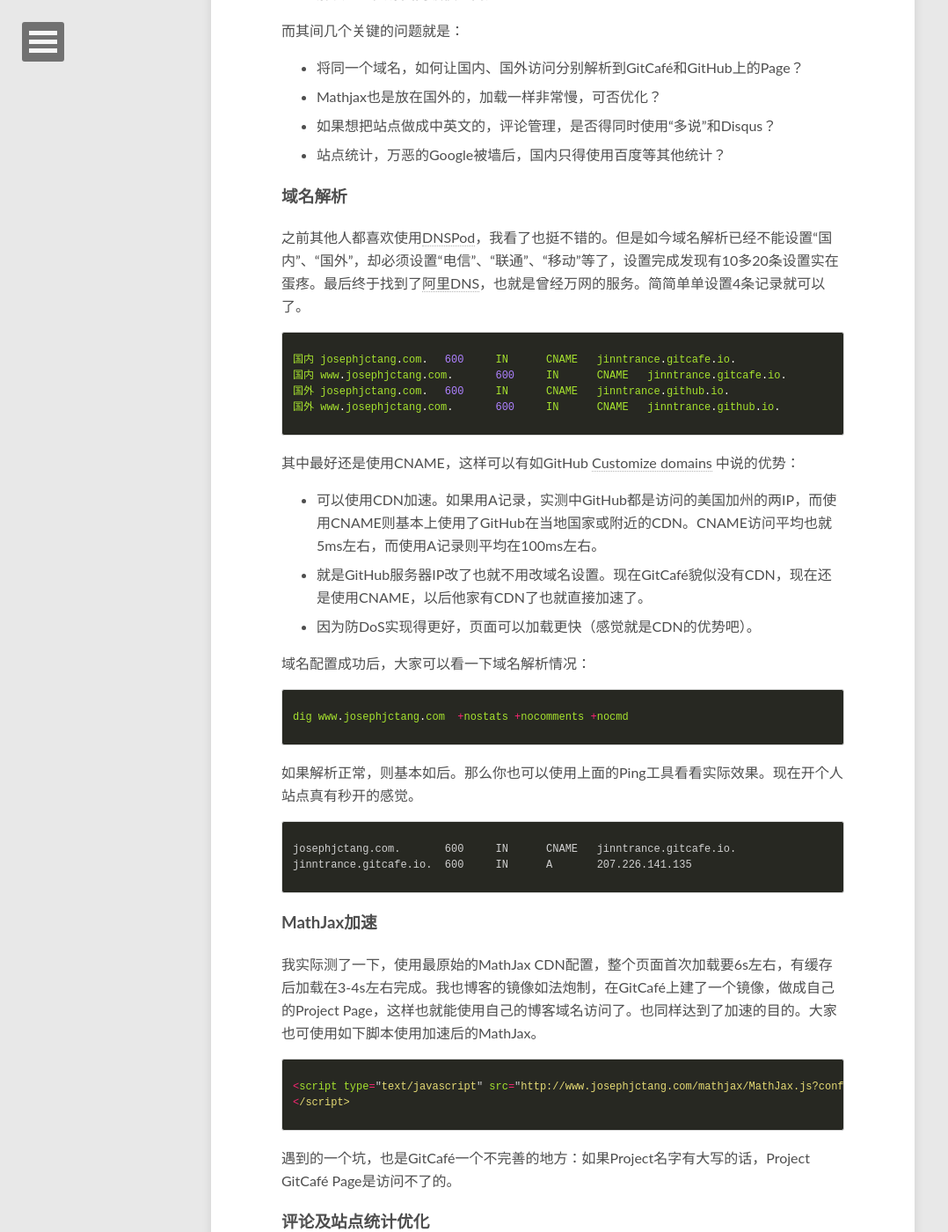
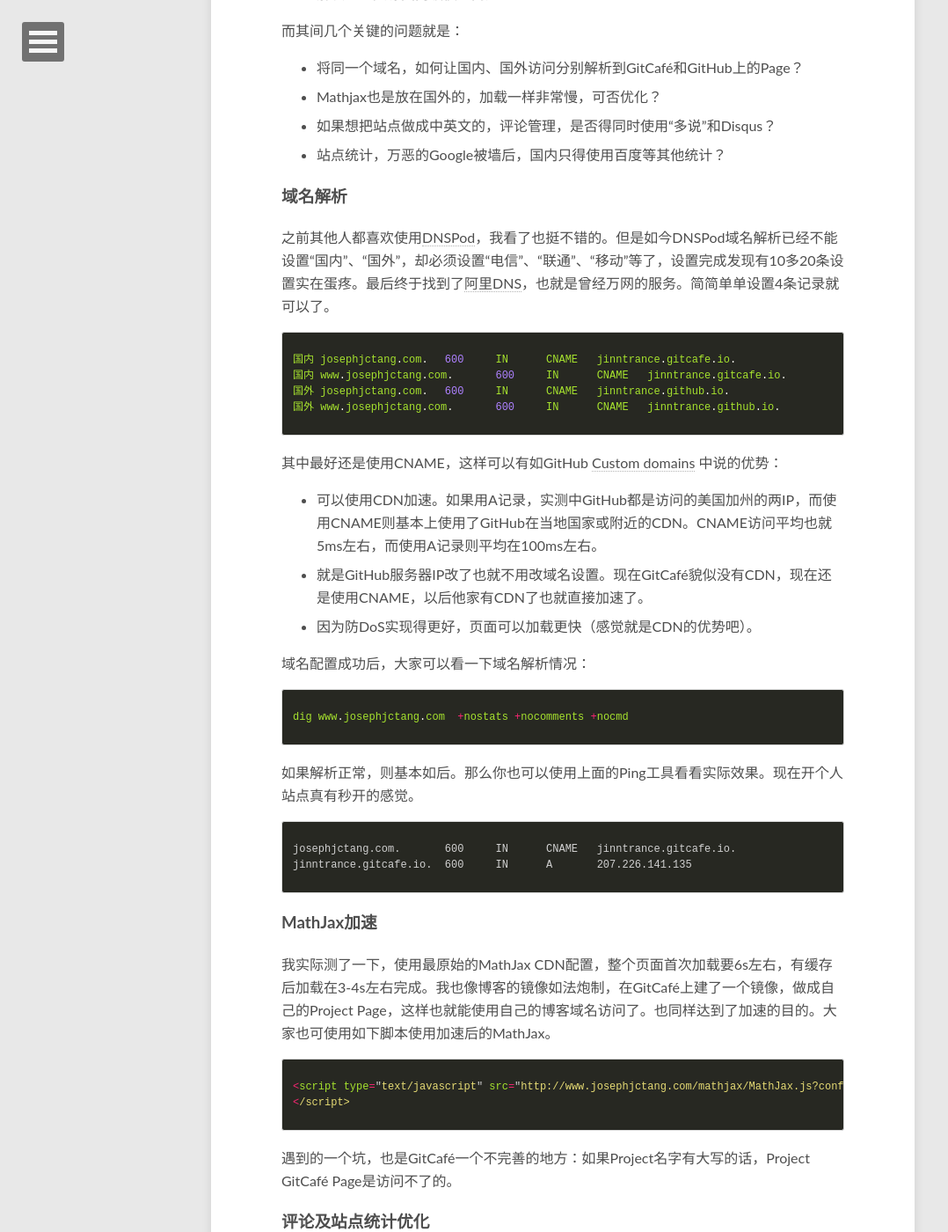
Before and after one commit to jinntrance/blog, a Jekyll site: the page built from _posts/2015-03-22-github.markdown, in a window 1280 px wide and 1400 px high, scrolled down 917 px. Shown: the whole window at 88% size, without its empty margins (0-1078 px from the left). Built offline with Jekyll 4.4.1, drawn with Linux system fonts in a browser that asks for light colours; comment, search, counter and statistics services are not loaded.

Commit message:
修改博文

```diff
--- a/_posts/2015-03-22-github.markdown
+++ b/_posts/2015-03-22-github.markdown
@@ -43,7 +43,7 @@
 
 ### 域名解析
 
-之前其他人都喜欢使用[DNSPod]，我看了也挺不错的。但是如今域名解析已经不能设置“国内”、“国外”，却必须设置“电信”、“联通”、“移动”等了，设置完成发现有10多20条设置实在蛋疼。最后终于找到了[阿里DNS]，也就是曾经万网的服务。简简单单设置4条记录就可以了。
+之前其他人都喜欢使用[DNSPod]，我看了也挺不错的。但是如今DNSPod域名解析已经不能设置“国内”、“国外”，却必须设置“电信”、“联通”、“移动”等了，设置完成发现有10多20条设置实在蛋疼。最后终于找到了[阿里DNS]，也就是曾经万网的服务。简简单单设置4条记录就可以了。
 
 {% highlight javascript %}
 国内 josephjctang.com.	600	IN	CNAME	jinntrance.gitcafe.io.
@@ -52,7 +52,7 @@
 国外 www.josephjctang.com.	600	IN	CNAME	jinntrance.github.io.
 {% endhighlight %}
 
-其中最好还是使用CNAME，这样可以有如GitHub [Customize domains] 中说的优势：
+其中最好还是使用CNAME，这样可以有如GitHub [Custom domains] 中说的优势：
 
 * 可以使用CDN加速。如果用A记录，实测中GitHub都是访问的美国加州的两IP，而使用CNAME则基本上使用了GitHub在当地国家或附近的CDN。CNAME访问平均也就5ms左右，而使用A记录则平均在100ms左右。
 * 就是GitHub服务器IP改了也就不用改域名设置。现在GitCafé貌似没有CDN，现在还是使用CNAME，以后他家有CDN了也就直接加速了。
@@ -73,7 +73,7 @@
 
 ### MathJax加速
 
-我实际测了一下，使用最原始的MathJax CDN配置，整个页面首次加载要6s左右，有缓存后加载在3-4s左右完成。我也博客的镜像如法炮制，在GitCafé上建了一个镜像，做成自己的Project Page，这样也就能使用自己的博客域名访问了。也同样达到了加速的目的。大家也可使用如下脚本使用加速后的MathJax。
+我实际测了一下，使用最原始的MathJax CDN配置，整个页面首次加载要6s左右，有缓存后加载在3-4s左右完成。我也像博客的镜像如法炮制，在GitCafé上建了一个镜像，做成自己的Project Page，这样也就能使用自己的博客域名访问了。也同样达到了加速的目的。大家也可使用如下脚本使用加速后的MathJax。
 
 {% highlight javascript %}
 <script type="text/javascript" src="http://www.josephjctang.com/mathjax/MathJax.js?config=TeX-AMS-MML_HTMLorMML">
@@ -100,6 +100,6 @@
 [同时使用GitHub与GitCafe托管博客]: https://ruby-china.org/topics/18084
 [DNSPod]: www.dnspod.cn
 [阿里DNS]: http://www.net.cn/core/domain/tclist
-[Customize domains]: https://help.github.com/articles/about-custom-domains-for-github-pages-sites/#subdomains
+[Custom domains]: https://help.github.com/articles/about-custom-domains-for-github-pages-sites/#subdomains
 [本博]: https://github.com/jinntrance/blog/
 [analytics.html]: https://github.com/jinntrance/blog/blob/gh-pages/_includes/analytics.html
```
